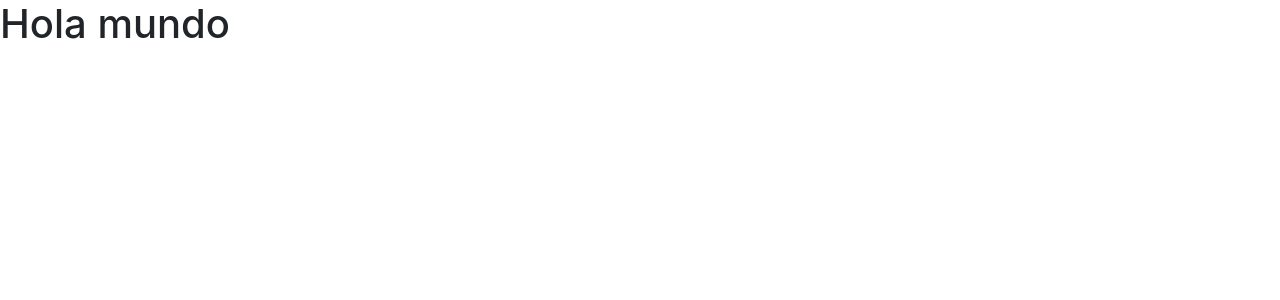
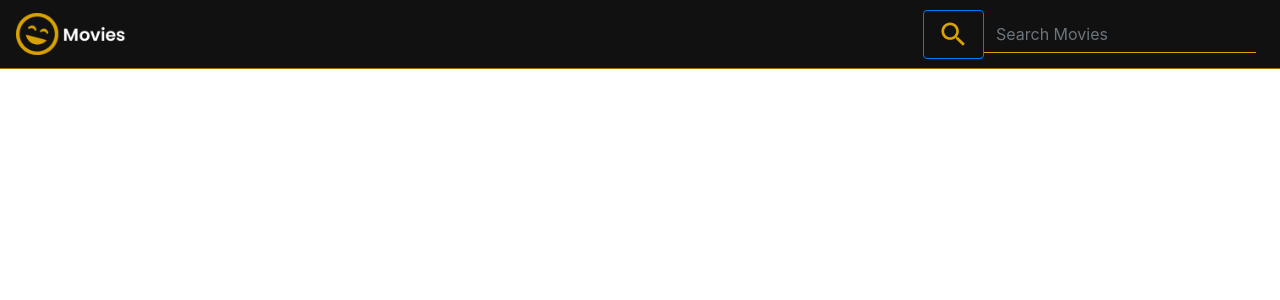
Before and after one commit to Danntastico/movies-challenge, a React (Create React App) app: page / in a window 1280 px wide. Shown: the top 300 px of the page. Built offline with nearby package versions, Linux system fonts and the light colour scheme.

Commit message:
Added Navbar

```diff
--- a/src/App.tsx
+++ b/src/App.tsx
@@ -1,9 +1,9 @@
 import React, { FunctionComponent } from 'react'
-
+import { Navbar } from 'components/navbar/Navbar';
 export const App: FunctionComponent = () => {
     return (
-        <div>
-            <h1> Hola mundo</h1>
-        </div>
+        <>
+            <Navbar />
+        </>
     )
 }
--- /dev/null
+++ b/src/components/navbar/Navbar.tsx
@@ -0,0 +1,20 @@
+import React, { FunctionComponent } from 'react'
+import { MainLogo, SearchIcon, FormInline, FormControlStyled, BrandStyled, NavbarStyled } from './NavbarStyles';
+import { Button } from 'components/button/Button';
+export const Navbar: FunctionComponent = () => {
+    return (
+        <>
+            <NavbarStyled >
+                <BrandStyled >
+                    <MainLogo src="img/logo-test.png" alt="main-logo" loading="lazy" />
+                </BrandStyled>
+                <FormInline className="form-inline">
+                    <Button onClick={() => {}}>
+                        <SearchIcon src='img/iconSearch.svg' alt="search" />
+                    </Button>
+                    <FormControlStyled className="form-control mr-sm-2" type="search" placeholder="Search Movies" aria-label="Search" />
+                </FormInline>
+            </NavbarStyled>
+        </>
+    )
+}
--- /dev/null
+++ b/src/components/navbar/NavbarStyles.ts
@@ -0,0 +1,43 @@
+import {  Form, NavbarBrand, Navbar, FormControl } from 'react-bootstrap';
+import styled from 'styled-components'
+
+export const FormInline = styled(Form)`
+    width: auto;
+`
+
+export const FormControlStyled = styled(FormControl)`
+    background-color: transparent;
+    border: none;
+    border-bottom: 1.5px solid #d8a200;
+    border-radius: 0;
+
+    @media screen and (max-width: 613px) {
+        width: 65%;
+        padding: 6px 0 6px 0;
+        font-size: 15px;
+        text-align: center;
+    }
+`
+
+export const BrandStyled = styled(NavbarBrand)`
+
+`;
+
+export const NavbarStyled = styled(Navbar)`
+    background-color: #111111;
+    border-bottom: .05em solid rgba(216,162,0,0.65);
+    justify-content: space-between;
+
+    @media(min-width: 768px){
+    }
+`;
+
+export const SearchIcon = styled.img`
+    width: 35px;
+    height: 35px;
+`
+
+export const MainLogo = styled.img`
+    width: 110px;
+    height: 100%;
+`
```
